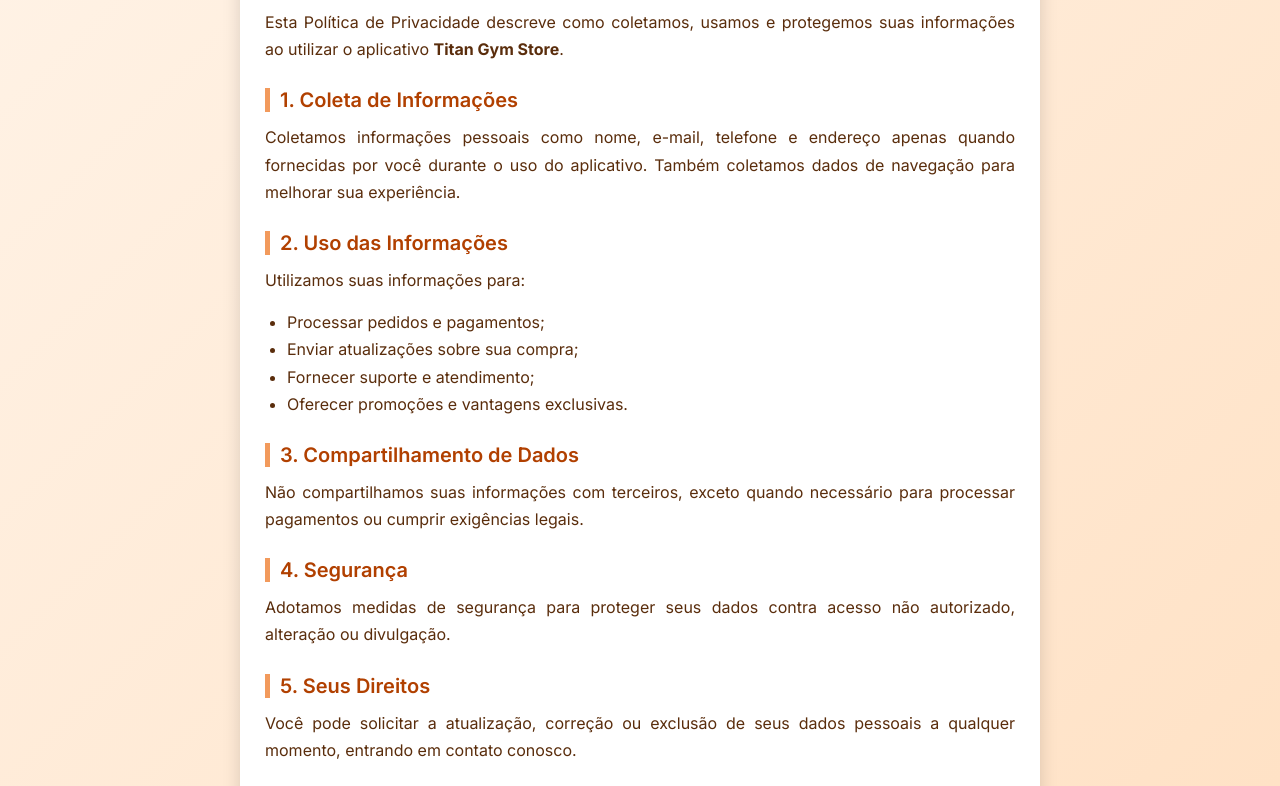
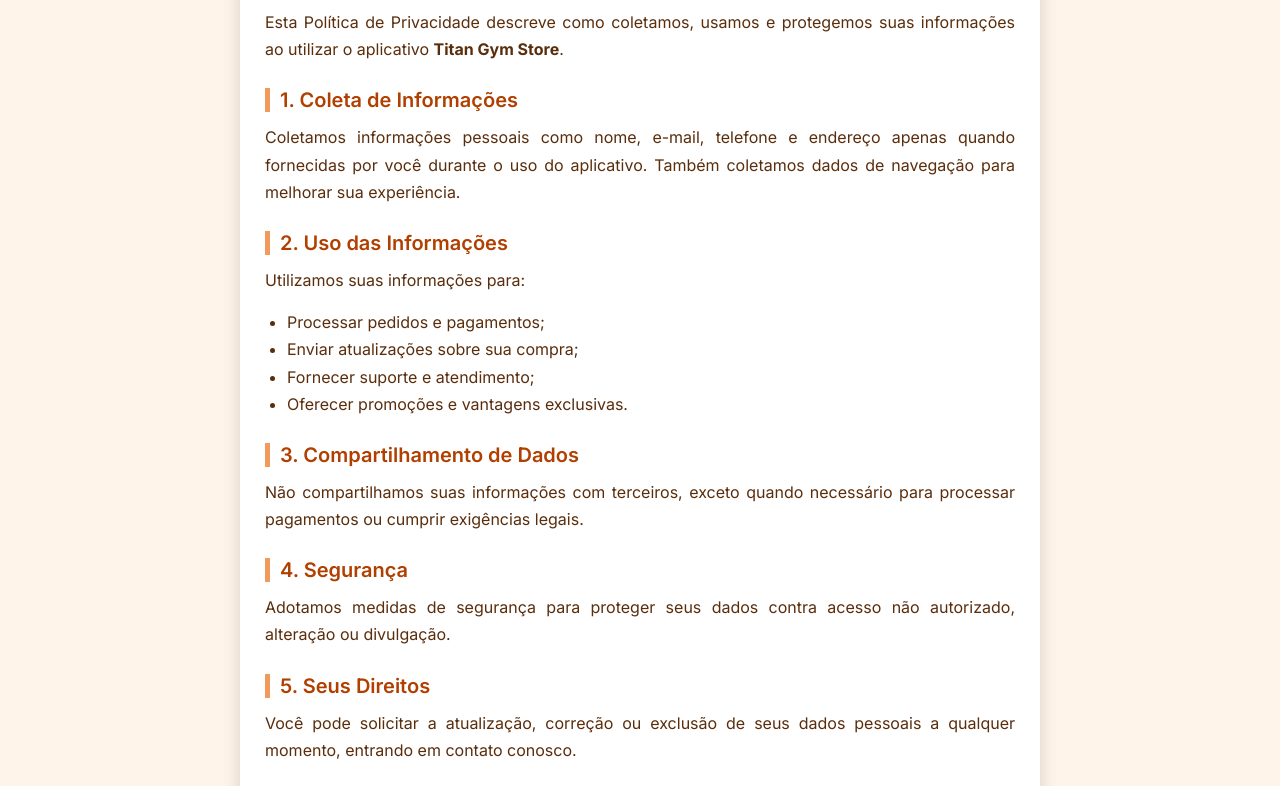
Before and after one commit to Ggrazzi-cs08/Titam-Gym-Store, a plain HTML site: page politica.html in a window 1280 px wide. Shown: the part 300-1086 px from the top of the page. Drawn offline with nearby package versions, Linux system fonts and the light colour scheme.

Commit message:
Update politica.html

```diff
--- a/politica.html
+++ b/politica.html
@@ -15,7 +15,7 @@
 
     body {
       font-family: "Inter", sans-serif;
-      background: linear-gradient(135deg, #fff4e9 0%, #ffe0c2 100%);
+      background: #fff4e9;
       padding: 20px;
       display: flex;
       justify-content: center;
```
